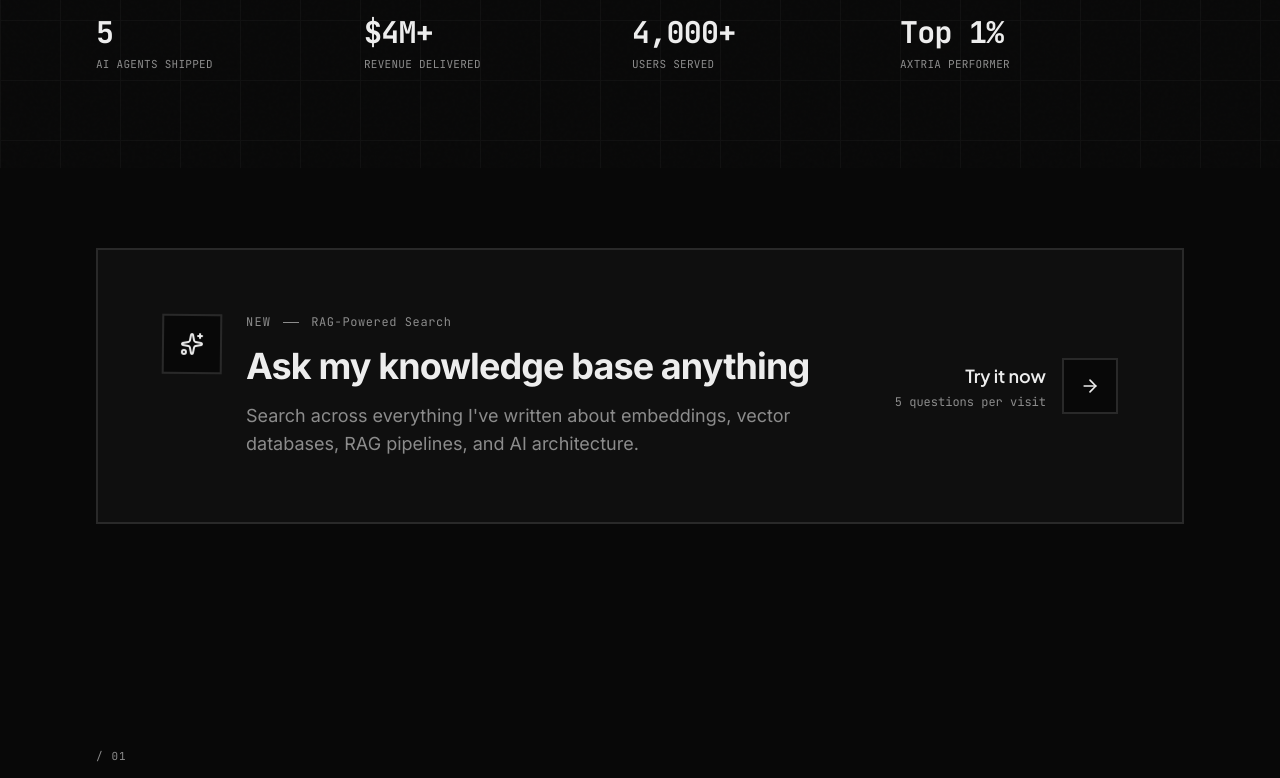
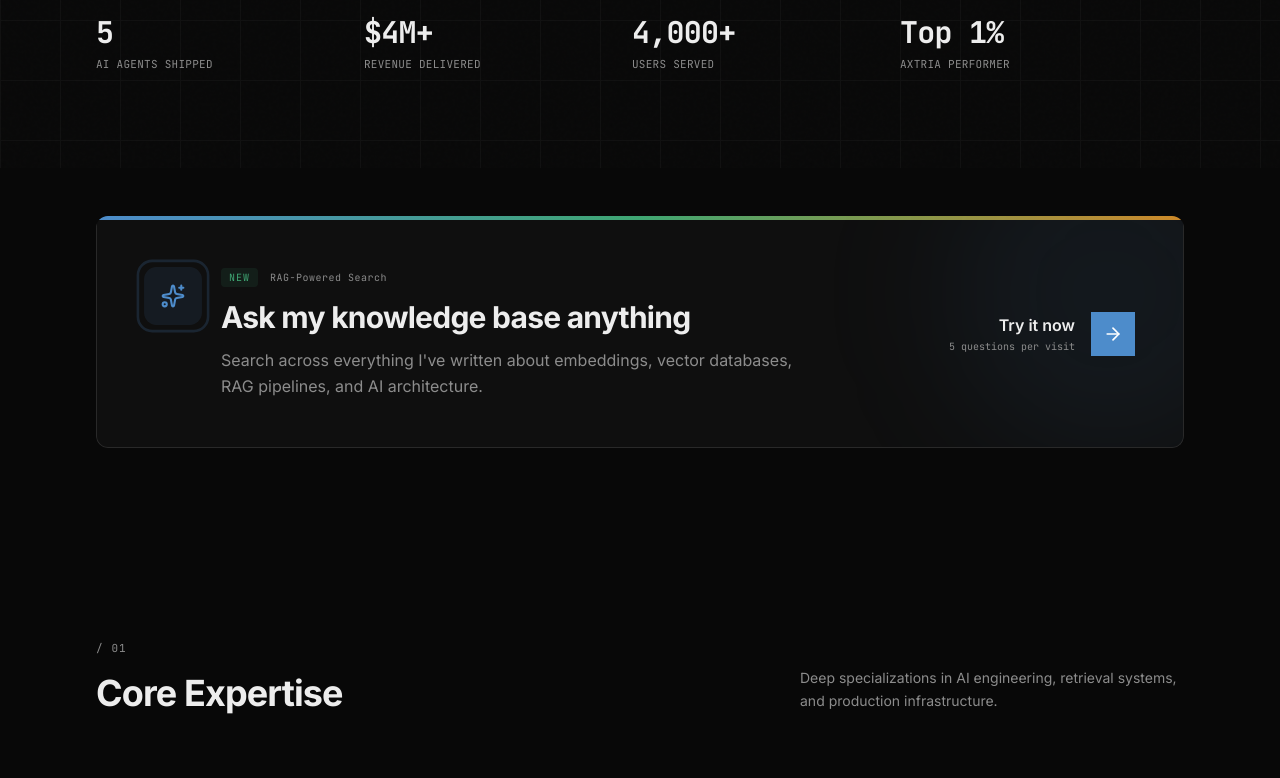
Before and after one commit to Ashish-singha08/portfolio, a Next.js app: page / in a window 1280 px wide. Shown: the part 640-1418 px from the top of the page. Built offline with nearby package versions, Linux system fonts and the light colour scheme.

Commit message:
feat: redesign RAG search and CTA with premium colors and animations
Use callout colors for RAG search and CTA with gradient accents, sparkles, and animations.

Co-authored-by: Ashish Singhal <64471932+Ashish-singha08@users.noreply.github.com>

```diff
--- a/components/ask-cta.tsx
+++ b/components/ask-cta.tsx
@@ -10,48 +10,69 @@ export function AskCTA() {
   const isInView = useInView(containerRef, { once: true, margin: "-100px" })
 
   return (
-    <section ref={containerRef} className="px-6 md:px-12 lg:px-24 py-12 md:py-20">
+    <section ref={containerRef} className="px-6 md:px-12 lg:px-24 py-8 md:py-12">
       <Link href="/insights" className="block group">
         <motion.div
           initial={{ opacity: 0, y: 30 }}
           animate={isInView ? { opacity: 1, y: 0 } : {}}
           transition={{ duration: 0.7, ease: [0.16, 1, 0.3, 1] }}
-          className="relative border-2 border-border bg-card hover:border-foreground hover:bg-secondary transition-all duration-500"
+          className="relative overflow-hidden bg-card rounded-xl"
         >
-          {/* Top accent bar */}
-          <div className="absolute top-0 left-0 right-0 h-1 bg-foreground transform origin-left scale-x-0 group-hover:scale-x-100 transition-transform duration-500" />
+          {/* Gradient accent top */}
+          <div className="h-1 w-full bg-gradient-to-r from-[hsl(210,55%,55%)] via-[hsl(150,45%,45%)] to-[hsl(35,75%,48%)]" />
 
-          <div className="p-8 md:p-12 lg:p-16">
+          {/* Background animated gradient blob */}
+          <motion.div
+            className="absolute -top-20 -right-20 w-80 h-80 rounded-full bg-[hsl(210,55%,55%,0.08)] blur-3xl"
+            animate={{
+              x: [0, 30, 0],
+              y: [0, -20, 0],
+              scale: [1, 1.1, 1]
+            }}
+            transition={{ duration: 8, repeat: Infinity, ease: "easeInOut" }}
+          />
+
+          <div className="relative p-8 md:p-12 border-x border-b border-border rounded-b-xl">
             <div className="flex flex-col lg:flex-row lg:items-center lg:justify-between gap-8">
 
               {/* Left: Icon + Copy */}
-              <div className="flex items-start gap-6">
-                {/* Icon */}
+              <div className="flex items-start gap-5">
+                {/* Animated Icon */}
                 <motion.div
-                  className="shrink-0 p-4 border-2 border-border bg-background group-hover:border-foreground group-hover:bg-secondary transition-all duration-500"
-                  animate={{ rotate: [0, 5, -5, 0] }}
-                  transition={{ duration: 5, repeat: Infinity, ease: "easeInOut" }}
+                  className="shrink-0 p-4 bg-[hsl(210,55%,55%,0.1)] rounded-xl relative"
+                  animate={{
+                    scale: [1, 1.05, 1],
+                  }}
+                  transition={{ duration: 3, repeat: Infinity, ease: "easeInOut" }}
                 >
-                  <Sparkles className="h-6 w-6 text-foreground" />
+                  <Sparkles className="h-6 w-6 text-[hsl(210,55%,55%)]" />
+                  {/* Pulse ring */}
+                  <motion.div
+                    className="absolute inset-0 rounded-xl border-2 border-[hsl(210,55%,55%)]"
+                    animate={{
+                      scale: [1, 1.4],
+                      opacity: [0.5, 0]
+                    }}
+                    transition={{ duration: 2, repeat: Infinity }}
+                  />
                 </motion.div>
 
                 {/* Copy */}
                 <div className="max-w-xl">
-                  <div className="flex items-center gap-3 mb-4">
-                    <span className="font-mono text-xs tracking-widest uppercase text-muted-foreground">
-                      New
+                  <div className="flex items-center gap-3 mb-3">
+                    <span className="font-mono text-[10px] tracking-widest uppercase text-[hsl(150,45%,45%)] bg-[hsl(150,45%,45%,0.1)] px-2 py-0.5 rounded">
+                      NEW
                     </span>
-                    <span className="h-px w-4 bg-muted-foreground" />
-                    <span className="font-mono text-xs tracking-wider text-muted-foreground">
+                    <span className="font-mono text-[10px] tracking-wider text-muted-foreground">
                       RAG-Powered Search
                     </span>
                   </div>
 
-                  <h3 className="text-2xl md:text-3xl lg:text-4xl font-bold text-foreground tracking-tight leading-tight mb-4">
+                  <h3 className="text-2xl md:text-3xl font-bold text-foreground tracking-tight leading-tight mb-3 group-hover:text-[hsl(210,55%,55%)] transition-colors duration-300">
                     Ask my knowledge base anything
                   </h3>
 
-                  <p className="text-base md:text-lg text-muted-foreground leading-relaxed">
+                  <p className="text-base text-muted-foreground leading-relaxed">
                     Search across everything I've written about embeddings, vector databases, RAG pipelines, and AI architecture.
                   </p>
                 </div>
@@ -60,16 +81,20 @@ export function AskCTA() {
               {/* Right: CTA */}
               <div className="flex items-center gap-4 lg:shrink-0">
                 <div className="flex flex-col items-end">
-                  <span className="font-display text-lg font-semibold text-foreground">
+                  <span className="text-base font-semibold text-foreground">
                     Try it now
                   </span>
-                  <span className="font-mono text-xs text-muted-foreground mt-1">
+                  <span className="font-mono text-[10px] text-muted-foreground mt-0.5">
                     5 questions per visit
                   </span>
                 </div>
-                <div className="p-4 border-2 border-border bg-background group-hover:bg-foreground group-hover:border-foreground transition-all duration-300">
-                  <ArrowRight className="h-5 w-5 text-foreground group-hover:text-background group-hover:translate-x-1 transition-all duration-300" />
-                </div>
+                <motion.div
+                  className="p-3 bg-[hsl(210,55%,55%)] rounded-lg"
+                  whileHover={{ scale: 1.05 }}
+                  whileTap={{ scale: 0.95 }}
+                >
+                  <ArrowRight className="h-5 w-5 text-white group-hover:translate-x-1 transition-transform duration-300" />
+                </motion.div>
               </div>
             </div>
           </div>
```
Also changed, not shown: components/ask-insight.tsx (+118 -96 lines).
